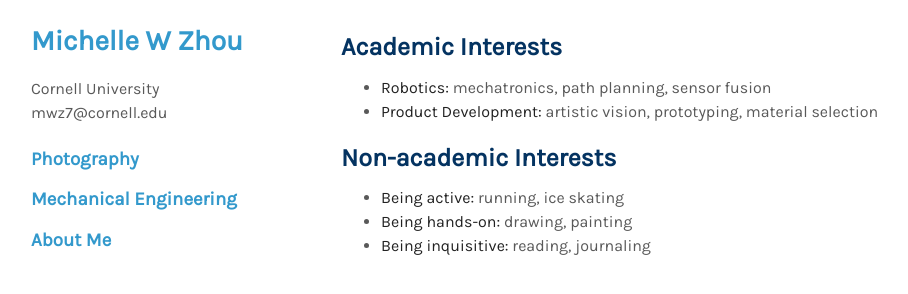
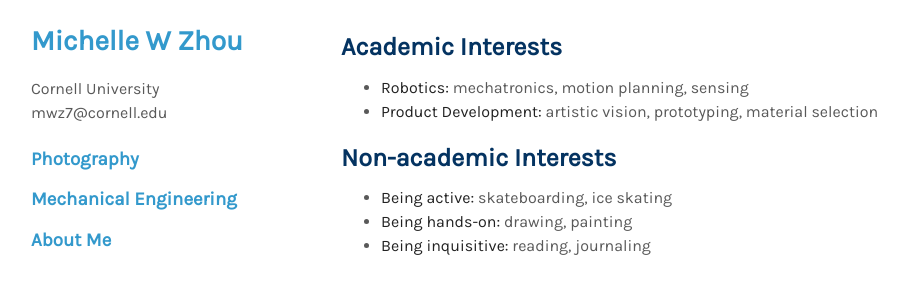
Before and after one commit to mwz724/mwz724.github.io, a Jekyll site: the page built from index.md, in a window 1280 px wide. Shown: the part 195-489 px from the top of the page, without its empty margins (129-1037 px from the left). Built offline with Jekyll 4.4.1, drawn with Linux system fonts in a browser that asks for light colours; nearby versions of some CDN libraries; a style sheet for code colours, icons or effects is not loaded.

Commit message:
Update index.md

```diff
--- a/index.md
+++ b/index.md
@@ -12,13 +12,13 @@ layout: homepage
 
 ## Academic Interests
 
-- **Robotics:** mechatronics, path planning, sensor fusion
+- **Robotics:** mechatronics, motion planning, sensing
 - **Product Development:** artistic vision, prototyping, material selection
 
 
 
 ## Non-academic Interests
 
-- **Being active:** running, ice skating
+- **Being active:** skateboarding, ice skating
 - **Being hands-on:** drawing, painting
 - **Being inquisitive:** reading, journaling
```
